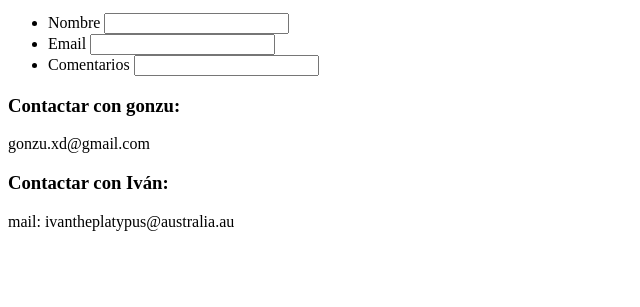
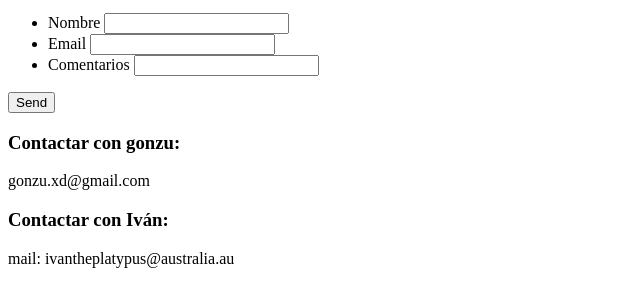
Before and after one commit to SemperFenix/202301-W1CH2-ivan-gonzu, a website: page contact.html in a window 1280 px wide. Shown: the part 101-408 px from the top of the page, without its empty margins (0-640 px from the left). Drawn offline with Linux system fonts and the light colour scheme.

Commit message:
Add send button

```diff
--- a/contact.html
+++ b/contact.html
@@ -28,6 +28,7 @@
       <li>Comentarios <input type="text" id="comentarios">
       </li>
     </ul>
+    <input type="button" value="Send">
     </form>
 
   </section>
```
